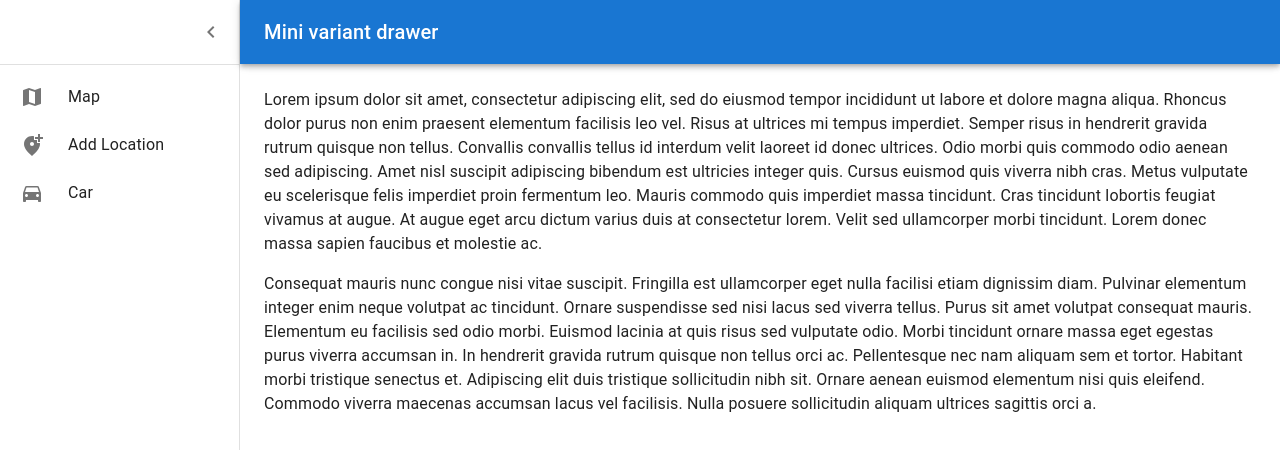
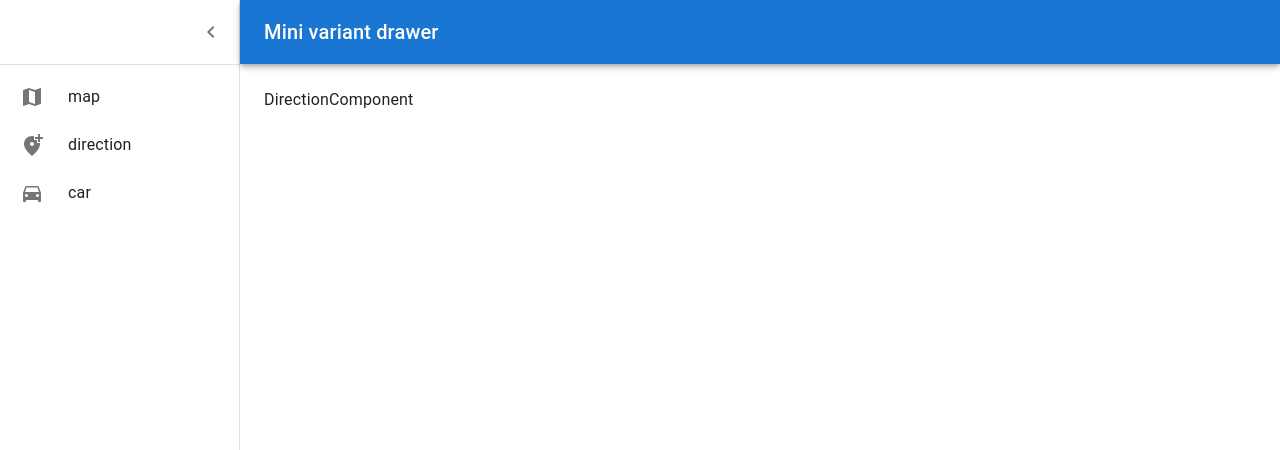
Before and after one commit to nekoze-climber/dashboard-template, a React (Create React App) app: page /direction in a window 1280 px wide. Shown: the top 450 px of the page. Built offline with nearby package versions, Linux system fonts and the light colour scheme.

Commit message:
add routing method

```diff
--- a/package.json
+++ b/package.json
@@ -53,6 +53,7 @@
         "eslint-plugin-promise": "^6.1.1",
         "eslint-plugin-react": "^7.32.2",
         "prettier": "^2.8.8",
+        "react-router-dom": "^6.11.2",
         "typescript": "^4.9.4"
     }
 }
--- a/src/App.tsx
+++ b/src/App.tsx
@@ -1,10 +1,13 @@
 import Box from '@mui/material/Box'
 import CssBaseline from '@mui/material/CssBaseline'
-import Typography from '@mui/material/Typography'
 import React from 'react'
 import './App.css'
 import DrawerHeader from './components/DrawerHeader'
 import MiniVariantDrawer from './components/MiniVariantDrawer'
+import { Routes, Route } from 'react-router-dom'
+import MapComponent from './components/MapComponent'
+import CarComponent from './components/CarComponent'
+import DirectionComponent from './components/DirectionComponent'
 
 const App = (): JSX.Element => {
     return (
@@ -13,22 +16,11 @@ const App = (): JSX.Element => {
             <MiniVariantDrawer></MiniVariantDrawer>
             <Box component="main" sx={{ flexGrow: 1, p: 3 }}>
                 <DrawerHeader />
-                <Typography paragraph>
-                    Lorem ipsum dolor sit amet, consectetur adipiscing elit, sed do eiusmod tempor incididunt ut labore et dolore magna aliqua. Rhoncus dolor
-                    purus non enim praesent elementum facilisis leo vel. Risus at ultrices mi tempus imperdiet. Semper risus in hendrerit gravida rutrum quisque
-                    non tellus. Convallis convallis tellus id interdum velit laoreet id donec ultrices. Odio morbi quis commodo odio aenean sed adipiscing. Amet
-                    nisl suscipit adipiscing bibendum est ultricies integer quis. Cursus euismod quis viverra nibh cras. Metus vulputate eu scelerisque felis
-                    imperdiet proin fermentum leo. Mauris commodo quis imperdiet massa tincidunt. Cras tincidunt lobortis feugiat vivamus at augue. At augue
-                    eget arcu dictum varius duis at consectetur lorem. Velit sed ullamcorper morbi tincidunt. Lorem donec massa sapien faucibus et molestie ac.
-                </Typography>
-                <Typography paragraph>
-                    Consequat mauris nunc congue nisi vitae suscipit. Fringilla est ullamcorper eget nulla facilisi etiam dignissim diam. Pulvinar elementum
-                    integer enim neque volutpat ac tincidunt. Ornare suspendisse sed nisi lacus sed viverra tellus. Purus sit amet volutpat consequat mauris.
-                    Elementum eu facilisis sed odio morbi. Euismod lacinia at quis risus sed vulputate odio. Morbi tincidunt ornare massa eget egestas purus
-                    viverra accumsan in. In hendrerit gravida rutrum quisque non tellus orci ac. Pellentesque nec nam aliquam sem et tortor. Habitant morbi
-                    tristique senectus et. Adipiscing elit duis tristique sollicitudin nibh sit. Ornare aenean euismod elementum nisi quis eleifend. Commodo
-                    viverra maecenas accumsan lacus vel facilisis. Nulla posuere sollicitudin aliquam ultrices sagittis orci a.
-                </Typography>
+                <Routes>
+                    <Route path="/map" element={<MapComponent />}></Route>
+                    <Route path="car" element={<CarComponent />}></Route>
+                    <Route path="direction" element={<DirectionComponent />}></Route>
+                </Routes>
             </Box>
         </Box>
         // <div className="App">
--- /dev/null
+++ b/src/components/CarComponent.tsx
@@ -0,0 +1,8 @@
+import Typography from '@mui/material/Typography'
+import React from 'react'
+
+const CarComponent = (): JSX.Element => {
+    return <Typography paragraph>CarComponent</Typography>
+}
+
+export default CarComponent
--- /dev/null
+++ b/src/components/DirectionComponent.tsx
@@ -0,0 +1,8 @@
+import Typography from '@mui/material/Typography'
+import React from 'react'
+
+const DirectionComponent = (): JSX.Element => {
+    return <Typography paragraph>DirectionComponent</Typography>
+}
+
+export default DirectionComponent
--- /dev/null
+++ b/src/components/MapComponent.tsx
@@ -0,0 +1,8 @@
+import Typography from '@mui/material/Typography'
+import React from 'react'
+
+const MapComponent = (): JSX.Element => {
+    return <Typography paragraph>MapComponent</Typography>
+}
+
+export default MapComponent
--- a/src/components/MiniVariantDrawer.tsx
+++ b/src/components/MiniVariantDrawer.tsx
@@ -18,6 +18,7 @@ import MapIcon from '@mui/icons-material/Map'
 import AddLocationAltIcon from '@mui/icons-material/AddLocationAlt'
 import DirectionsCarIcon from '@mui/icons-material/DirectionsCar'
 import DrawerHeader from './DrawerHeader'
+import { useNavigate } from 'react-router-dom'
 
 const drawerWidth = 240
 
@@ -82,6 +83,10 @@ const Drawer = styled(MuiDrawer, { shouldForwardProp: (prop) => prop !== 'open'
 const MiniVariantDrawer = (): JSX.Element => {
     const theme = useTheme()
     const [open, setOpen] = React.useState(true)
+    const navigate = useNavigate()
+    const navigateClick = (url: string): void => {
+        navigate(url)
+    }
 
     const handleDrawerOpen = (): void => {
         setOpen(true)
@@ -118,8 +123,15 @@ const MiniVariantDrawer = (): JSX.Element => {
                 </DrawerHeader>
                 <Divider />
                 <List>
-                    {['Map', 'Add Location', 'Car'].map((text, index) => (
-                        <ListItem key={text} disablePadding sx={{ display: 'block' }}>
+                    {['map', 'direction', 'car'].map((text, index) => (
+                        <ListItem
+                            key={text}
+                            disablePadding
+                            sx={{ display: 'block' }}
+                            onClick={() => {
+                                navigateClick(text)
+                            }}
+                        >
                             <ListItemButton
                                 sx={{
                                     minHeight: 48,
--- a/src/index.tsx
+++ b/src/index.tsx
@@ -2,12 +2,15 @@ import React from 'react'
 import ReactDOM from 'react-dom/client'
 import './index.css'
 import App from './App'
+import { BrowserRouter as Router } from 'react-router-dom'
 // import reportWebVitals from './reportWebVitals'
 
 const root = ReactDOM.createRoot(document.getElementById('root') as HTMLElement)
 root.render(
     <React.StrictMode>
-        <App />
+        <Router>
+            <App />
+        </Router>
     </React.StrictMode>
 )
 
```
Also changed, not shown: 1 other file (tests, documents, lock files or other folders).
